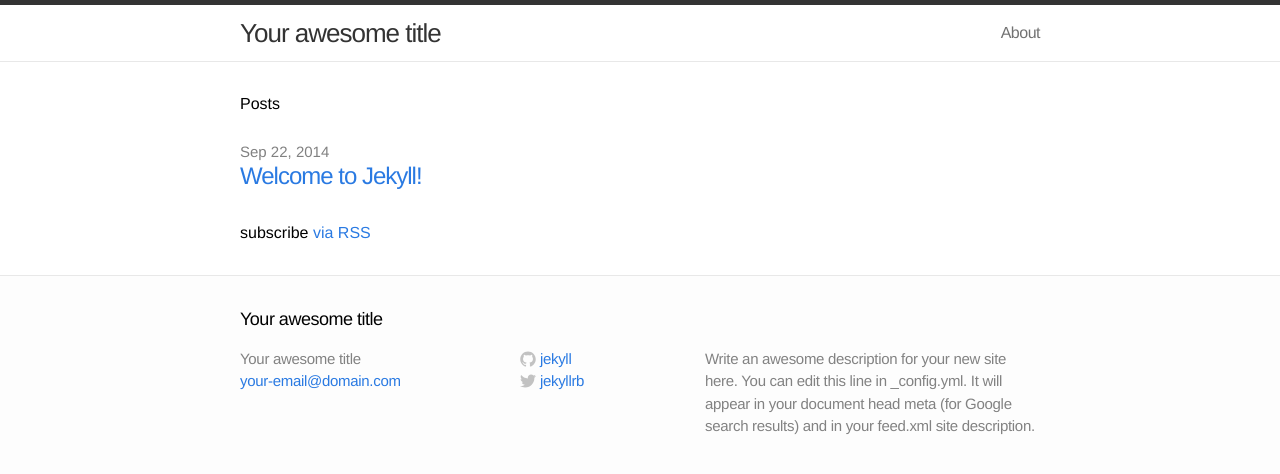
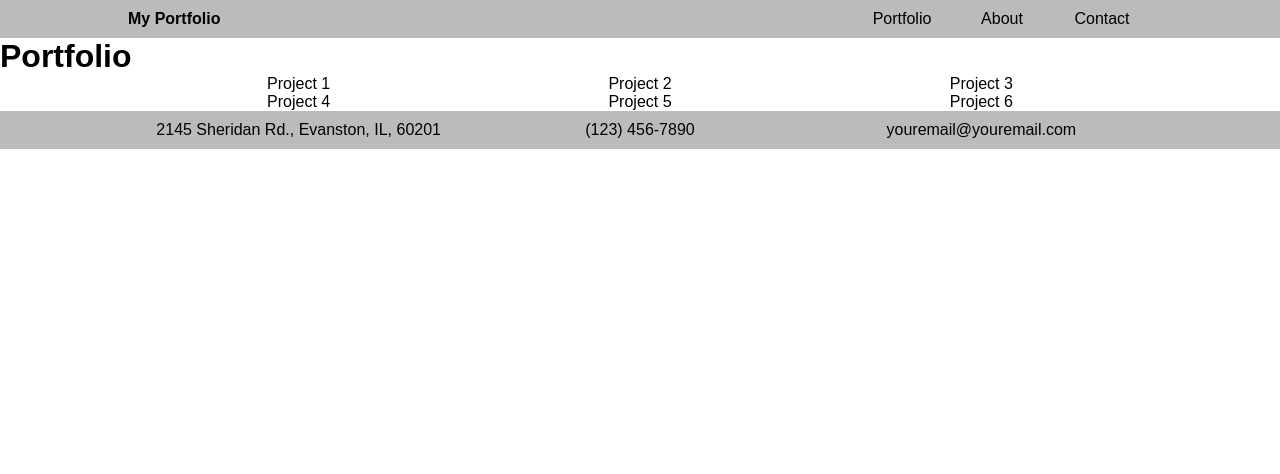
Before and after one commit to jonrovira/msr-student-template, a Jekyll site: the page built from index.html, in a window 1280 px wide. Shown: the top 474 px of the page. Built offline with Jekyll 4.4.1, drawn with Linux system fonts in a browser that asks for light colours; nearby versions of some CDN libraries.

Commit message:
started on template

```diff
--- a/_config.yml
+++ b/_config.yml
@@ -1,12 +1,13 @@
 # Site settings
-title: Your awesome title
-email: your-email@domain.com
-description: "Write an awesome description for your new site here. You can edit this line in _config.yml. It will appear in your document head meta (for Google search results) and in your feed.xml site description."
-baseurl: ""
-url: "http://yourdomain.com"
-twitter_username: jekyllrb
-github_username:  jekyll
+title:              Portfolio Template
+email:              your-email@domain.com
+description:        "Portfolio template for students in the MSR program at Northwestern University"
+url:                "http://localhost:4000"
+baseurl:            /msr-student-template
+
+# File structure settings
+image_path:         /public/images
 
 # Build settings
-markdown: kramdown
-permalink: pretty
+markdown:           kramdown
+permalink:          pretty
--- a/_includes/footer.html
+++ b/_includes/footer.html
@@ -1,61 +1,7 @@
-<footer class="site-footer">
-
-  <div class="wrap">
-
-    <h2 class="footer-heading">{{ site.title }}</h2>
-
-    <div class="footer-col-1 column">
-      <ul>
-        <li>{{ site.title }}</li>
-        <li><a href="mailto:{{ site.email }}">{{ site.email }}</a></li>
-      </ul>
-    </div>
-
-    <div class="footer-col-2 column">
-      <ul>
-        {% if site.github_username %}<li>
-          <a href="https://github.com/{{ site.github_username }}">
-            <span class="icon github">
-              <svg version="1.1" class="github-icon-svg" xmlns="http://www.w3.org/2000/svg" xmlns:xlink="http://www.w3.org/1999/xlink" x="0px" y="0px"
-                 viewBox="0 0 16 16" enable-background="new 0 0 16 16" xml:space="preserve">
-                <path fill-rule="evenodd" clip-rule="evenodd" fill="#C2C2C2" d="M7.999,0.431c-4.285,0-7.76,3.474-7.76,7.761
-                c0,3.428,2.223,6.337,5.307,7.363c0.388,0.071,0.53-0.168,0.53-0.374c0-0.184-0.007-0.672-0.01-1.32
-                c-2.159,0.469-2.614-1.04-2.614-1.04c-0.353-0.896-0.862-1.135-0.862-1.135c-0.705-0.481,0.053-0.472,0.053-0.472
-                c0.779,0.055,1.189,0.8,1.189,0.8c0.692,1.186,1.816,0.843,2.258,0.645c0.071-0.502,0.271-0.843,0.493-1.037
-                C4.86,11.425,3.049,10.76,3.049,7.786c0-0.847,0.302-1.54,0.799-2.082C3.768,5.507,3.501,4.718,3.924,3.65
-                c0,0,0.652-0.209,2.134,0.796C6.677,4.273,7.34,4.187,8,4.184c0.659,0.003,1.323,0.089,1.943,0.261
-                c1.482-1.004,2.132-0.796,2.132-0.796c0.423,1.068,0.157,1.857,0.077,2.054c0.497,0.542,0.798,1.235,0.798,2.082
-                c0,2.981-1.814,3.637-3.543,3.829c0.279,0.24,0.527,0.713,0.527,1.437c0,1.037-0.01,1.874-0.01,2.129
-                c0,0.208,0.14,0.449,0.534,0.373c3.081-1.028,5.302-3.935,5.302-7.362C15.76,3.906,12.285,0.431,7.999,0.431z"/>
-              </svg>
-            </span>
-            <span class="username">{{ site.github_username }}</span>
-          </a>
-        </li>{% endif %}
-        {% if site.twitter_username %}<li>
-          <a href="https://twitter.com/{{ site.twitter_username }}">
-            <span class="icon twitter">
-              <svg version="1.1" class="twitter-icon-svg" xmlns="http://www.w3.org/2000/svg" xmlns:xlink="http://www.w3.org/1999/xlink" x="0px" y="0px"
-                 viewBox="0 0 16 16" enable-background="new 0 0 16 16" xml:space="preserve">
-                <path fill="#C2C2C2" d="M15.969,3.058c-0.586,0.26-1.217,0.436-1.878,0.515c0.675-0.405,1.194-1.045,1.438-1.809
-                c-0.632,0.375-1.332,0.647-2.076,0.793c-0.596-0.636-1.446-1.033-2.387-1.033c-1.806,0-3.27,1.464-3.27,3.27
-                c0,0.256,0.029,0.506,0.085,0.745C5.163,5.404,2.753,4.102,1.14,2.124C0.859,2.607,0.698,3.168,0.698,3.767
-                c0,1.134,0.577,2.135,1.455,2.722C1.616,6.472,1.112,6.325,0.671,6.08c0,0.014,0,0.027,0,0.041c0,1.584,1.127,2.906,2.623,3.206
-                C3.02,9.402,2.731,9.442,2.433,9.442c-0.211,0-0.416-0.021-0.615-0.059c0.416,1.299,1.624,2.245,3.055,2.271
-                c-1.119,0.877-2.529,1.4-4.061,1.4c-0.264,0-0.524-0.015-0.78-0.046c1.447,0.928,3.166,1.469,5.013,1.469
-                c6.015,0,9.304-4.983,9.304-9.304c0-0.142-0.003-0.283-0.009-0.423C14.976,4.29,15.531,3.714,15.969,3.058z"/>
-              </svg>
-            </span>
-            <span class="username">{{ site.twitter_username }}</span>
-          </a>
-        </li>{% endif %}
-      </ul>
-    </div>
-
-    <div class="footer-col-3 column">
-      <p class="text">{{ site.description }}</p>
-    </div>
-
-  </div>
-
+<footer>
+    <ul>
+    	<li>2145 Sheridan Rd., Evanston, IL, 60201</li>
+    	<li>(123) 456-7890</li>
+    	<li>youremail@youremail.com</li>
+    </ul>
 </footer>
--- a/_includes/head.html
+++ b/_includes/head.html
@@ -1,12 +1,9 @@
 <head>
-    <meta charset="utf-8">
-    <meta http-equiv="X-UA-Compatible" content="IE=edge">
-    <title>{% if page.title %}{{ page.title }}{% else %}{{ site.title }}{% endif %}</title>
-    <meta name="viewport" content="width=device-width">
-    <meta name="description" content="{{ site.description }}">
-    <link rel="canonical" href="{{ page.url | replace:'index.html','' | prepend: site.baseurl | prepend: site.url }}">
+	<meta charset="utf-8">
 
-    <!-- Custom CSS -->
-    <link rel="stylesheet" href="{{ "/css/main.css" | prepend: site.baseurl }}">
+	<title>{{ site.title }}</title>
 
+	<link rel="stylesheet" href="{{ site.baseurl }}/public/stylesheets/style.css">
+
+	<script src="//ajax.googleapis.com/ajax/libs/jquery/2.1.1/jquery.min.js"></script>
 </head>
--- a/_includes/header.html
+++ b/_includes/header.html
@@ -1,28 +1,10 @@
-<header class="site-header">
-
-  <div class="wrap">
-
-    <a class="site-title" href="{{ site.baseurl }}/">{{ site.title }}</a>
-
-    <nav class="site-nav">
-      <a href="#" class="menu-icon">
-        <svg version="1.1" xmlns="http://www.w3.org/2000/svg" xmlns:xlink="http://www.w3.org/1999/xlink" x="0px" y="0px"
-           viewBox="0 0 18 15" enable-background="new 0 0 18 15" xml:space="preserve">
-          <path fill="#505050" d="M18,1.484c0,0.82-0.665,1.484-1.484,1.484H1.484C0.665,2.969,0,2.304,0,1.484l0,0C0,0.665,0.665,0,1.484,0
-            h15.031C17.335,0,18,0.665,18,1.484L18,1.484z"/>
-          <path fill="#505050" d="M18,7.516C18,8.335,17.335,9,16.516,9H1.484C0.665,9,0,8.335,0,7.516l0,0c0-0.82,0.665-1.484,1.484-1.484
-            h15.031C17.335,6.031,18,6.696,18,7.516L18,7.516z"/>
-          <path fill="#505050" d="M18,13.516C18,14.335,17.335,15,16.516,15H1.484C0.665,15,0,14.335,0,13.516l0,0
-            c0-0.82,0.665-1.484,1.484-1.484h15.031C17.335,12.031,18,12.696,18,13.516L18,13.516z"/>
-        </svg>
-      </a>
-      <div class="trigger">
-        {% for page in site.pages %}
-          {% if page.title %}<a class="page-link" href="{{ page.url | prepend: site.baseurl }}">{{ page.title }}</a>{% endif %}
-        {% endfor %}
-      </div>
+<header>
+    <nav>
+    	<h1>My Portfolio</h1>
+    	<ul>
+    		<li><a href="#">Portfolio</a></li>
+    		<li><a href="#">About</a></li>
+    		<li><a href="#">Contact</a></li>
+    	</ul>
     </nav>
-
-  </div>
-
 </header>
--- a/_layouts/default.html
+++ b/_layouts/default.html
@@ -1,19 +1,18 @@
 <!DOCTYPE html>
 <html>
-
   {% include head.html %}
 
-    <body>
+  <body>
 
-    {% include header.html %}
+    <div id="wrapper">
 
-    <div class="page-content">
-      <div class="wrap">
+      {% include header.html %}
+
       {{ content }}
-      </div>
+
+      {% include footer.html %}
+
     </div>
 
-    {% include footer.html %}
-
-    </body>
+  </body>
 </html>
--- a/css/main.css
+++ /dev/null
@@ -1,410 +0,0 @@
-/* Base */
-/* ----------------------------------------------------------*/
-
-* {
-  margin: 0;
-  padding: 0;
-}
-
-html, body { height: 100%; }
-
-body {
-  font-family: Helvetica, Arial, sans-serif;
-  font-size: 16px;
-  line-height: 1.5;
-  font-weight: 300;
-  background-color: #fdfdfd;
-}
-
-h1, h2, h3, h4, h5, h6 { font-size: 100%; font-weight: 400; }
-
-a         { color: #2a7ae2; text-decoration: none; }
-a:hover   { color: #000; text-decoration: underline; }
-a:visited { color: #205caa; }
-
-/* Utility */
-
-.wrap:before,
-.wrap:after { content:""; display:table; }
-.wrap:after { clear: both; }
-.wrap {
-  max-width: 800px;
-  padding: 0 30px;
-  margin: 0 auto;
-  zoom: 1;
-}
-
-
-/* Layout Styles */
-/* ----------------------------------------------------------*/
-
-/* Site header */
-
-.site-header {
-  border-top: 5px solid #333;
-  border-bottom: 1px solid #e8e8e8;
-  min-height: 56px;
-  background-color: white;
-}
-
-.site-title,
-.site-title:hover,
-.site-title:visited {
-  display: block;
-  color: #333;
-  font-size: 26px;
-  letter-spacing: -1px;
-  float: left;
-  line-height: 56px;
-  position: relative;
-  z-index: 1;
-}
-
-.site-nav {
-  float: right;
-  line-height: 56px;
-}
-
-.site-nav .menu-icon { display: none; }
-
-.site-nav .page-link {
-  margin-left: 20px;
-  color: #727272;
-  letter-spacing: -.5px;
-}
-
-/* Site footer */
-
-.site-footer {
-  border-top: 1px solid #e8e8e8;
-  padding: 30px 0;
-}
-
-.footer-heading {
-  font-size: 18px;
-  font-weight: 300;
-  letter-spacing: -.5px;
-  margin-bottom: 15px;
-}
-
-.site-footer .column { float: left; margin-bottom: 15px; }
-
-.footer-col-1 {
-  width: 270px; /*fallback*/
-  width: -webkit-calc(35% - 10px);
-  width: -moz-calc(35% - 10px);
-  width: -o-calc(35% - 10px);
-  width: calc(35% - 10px);
-  margin-right: 10px
-}
-.footer-col-2 {
-  width: 175px; /*fallback*/
-  width: -webkit-calc(23.125% - 10px);
-  width: -moz-calc(23.125% - 10px);
-  width: -o-calc(23.125% - 10px);
-  width: calc(23.125% - 10px);
-  margin-right: 10px
-}
-.footer-col-3 {
-  width: 335px; /*fallback*/
-  width: -webkit-calc(41.875%);
-  width: -moz-calc(41.875%);
-  width: -o-calc(41.875%);
-  width: calc(41.875%);
-}
-
-.site-footer ul { list-style: none; }
-
-.site-footer li,
-.site-footer p {
-  font-size: 15px;
-  letter-spacing: -.3px;
-  color: #828282;
-}
-
-.github-icon-svg,
-.twitter-icon-svg {
-  display: inline-block;
-  width: 16px;
-  height: 16px;
-  position: relative;
-  top: 3px;
-}
-
-
-/* Page Content styles */
-/* ----------------------------------------------------------*/
-
-.page-content {
-  padding: 30px 0;
-  background-color: #fff;
-}
-
-
-/* Home styles */
-/* ----------------------------------------------------------*/
-
-.home h1 { margin-bottom: 25px; }
-
-.posts { list-style-type: none; }
-
-.posts li { margin-bottom: 30px; }
-
-.posts .post-link {
-  font-size: 24px;
-  letter-spacing: -1px;
-  line-height: 1;
-}
-
-.posts .post-date {
-  display: block;
-  font-size: 15px;
-  color: #818181;
-}
-
-
-/* Post styles */
-/* ----------------------------------------------------------*/
-
-.post-header { margin: 10px 0 30px; }
-
-.post-header h1 {
-  font-size: 42px;
-  letter-spacing: -1.75px;
-  line-height: 1;
-  font-weight: 300;
-}
-
-.post-header .meta {
-  font-size: 15px;
-  color: #818181;
-  margin-top: 5px;
-}
-
-.post-content { margin: 0 0 30px; }
-
-.post-content > * { margin: 20px 0; }
-
-
-.post-content h1,
-.post-content h2,
-.post-content h3,
-.post-content h4,
-.post-content h5,
-.post-content h6 {
-  line-height: 1;
-  font-weight: 300;
-  margin: 40px 0 20px;
-}
-
-.post-content h2 {
-  font-size: 32px;
-  letter-spacing: -1.25px;
-}
-
-.post-content h3 {
-  font-size: 26px;
-  letter-spacing: -1px;
-}
-
-.post-content h4 {
-  font-size: 20px;
-  letter-spacing: -1px;
-}
-
-.post-content blockquote {
-  border-left: 4px solid #e8e8e8;
-  padding-left: 20px;
-  font-size: 18px;
-  opacity: .6;
-  letter-spacing: -1px;
-  font-style: italic;
-  margin: 30px 0;
-}
-
-.post-content ul,
-.post-content ol { padding-left: 20px; }
-
-.post pre,
-.post code {
-  border: 1px solid #d5d5e9;
-  background-color: #eef;
-  padding: 8px 12px;
-  -webkit-border-radius: 3px;
-  -moz-border-radius: 3px;
-  border-radius: 3px;
-  font-size: 15px;
-  overflow:scroll;
-}
-
-.post code { padding: 1px 5px; }
-
-.post ul,
-.post ol { margin-left: 1.35em; }
-
-.post pre code {
-  border: 0;
-  padding-right: 0;
-  padding-left: 0;
-}
-
-/* terminal */
-.post pre.terminal {
-  border: 1px solid #000;
-  background-color: #333;
-  color: #FFF;
-  -webkit-border-radius: 3px;
-  -moz-border-radius: 3px;
-  border-radius: 3px;
-}
-
-.post pre.terminal code { background-color: #333; }
-
-/* Syntax highlighting styles */
-/* ----------------------------------------------------------*/
-
-.highlight  { background: #ffffff; }
-.highlight .c { color: #999988; font-style: italic } /* Comment */
-.highlight .err { color: #a61717; background-color: #e3d2d2 } /* Error */
-.highlight .k { font-weight: bold } /* Keyword */
-.highlight .o { font-weight: bold } /* Operator */
-.highlight .cm { color: #999988; font-style: italic } /* Comment.Multiline */
-.highlight .cp { color: #999999; font-weight: bold } /* Comment.Preproc */
-.highlight .c1 { color: #999988; font-style: italic } /* Comment.Single */
-.highlight .cs { color: #999999; font-weight: bold; font-style: italic } /* Comment.Special */
-.highlight .gd { color: #000000; background-color: #ffdddd } /* Generic.Deleted */
-.highlight .gd .x { color: #000000; background-color: #ffaaaa } /* Generic.Deleted.Specific */
-.highlight .ge { font-style: italic } /* Generic.Emph */
-.highlight .gr { color: #aa0000 } /* Generic.Error */
-.highlight .gh { color: #999999 } /* Generic.Heading */
-.highlight .gi { color: #000000; background-color: #ddffdd } /* Generic.Inserted */
-.highlight .gi .x { color: #000000; background-color: #aaffaa } /* Generic.Inserted.Specific */
-.highlight .go { color: #888888 } /* Generic.Output */
-.highlight .gp { color: #555555 } /* Generic.Prompt */
-.highlight .gs { font-weight: bold } /* Generic.Strong */
-.highlight .gu { color: #aaaaaa } /* Generic.Subheading */
-.highlight .gt { color: #aa0000 } /* Generic.Traceback */
-.highlight .kc { font-weight: bold } /* Keyword.Constant */
-.highlight .kd { font-weight: bold } /* Keyword.Declaration */
-.highlight .kp { font-weight: bold } /* Keyword.Pseudo */
-.highlight .kr { font-weight: bold } /* Keyword.Reserved */
-.highlight .kt { color: #445588; font-weight: bold } /* Keyword.Type */
-.highlight .m { color: #009999 } /* Literal.Number */
-.highlight .s { color: #d14 } /* Literal.String */
-.highlight .na { color: #008080 } /* Name.Attribute */
-.highlight .nb { color: #0086B3 } /* Name.Builtin */
-.highlight .nc { color: #445588; font-weight: bold } /* Name.Class */
-.highlight .no { color: #008080 } /* Name.Constant */
-.highlight .ni { color: #800080 } /* Name.Entity */
-.highlight .ne { color: #990000; font-weight: bold } /* Name.Exception */
-.highlight .nf { color: #990000; font-weight: bold } /* Name.Function */
-.highlight .nn { color: #555555 } /* Name.Namespace */
-.highlight .nt { color: #000080 } /* Name.Tag */
-.highlight .nv { color: #008080 } /* Name.Variable */
-.highlight .ow { font-weight: bold } /* Operator.Word */
-.highlight .w { color: #bbbbbb } /* Text.Whitespace */
-.highlight .mf { color: #009999 } /* Literal.Number.Float */
-.highlight .mh { color: #009999 } /* Literal.Number.Hex */
-.highlight .mi { color: #009999 } /* Literal.Number.Integer */
-.highlight .mo { color: #009999 } /* Literal.Number.Oct */
-.highlight .sb { color: #d14 } /* Literal.String.Backtick */
-.highlight .sc { color: #d14 } /* Literal.String.Char */
-.highlight .sd { color: #d14 } /* Literal.String.Doc */
-.highlight .s2 { color: #d14 } /* Literal.String.Double */
-.highlight .se { color: #d14 } /* Literal.String.Escape */
-.highlight .sh { color: #d14 } /* Literal.String.Heredoc */
-.highlight .si { color: #d14 } /* Literal.String.Interpol */
-.highlight .sx { color: #d14 } /* Literal.String.Other */
-.highlight .sr { color: #009926 } /* Literal.String.Regex */
-.highlight .s1 { color: #d14 } /* Literal.String.Single */
-.highlight .ss { color: #990073 } /* Literal.String.Symbol */
-.highlight .bp { color: #999999 } /* Name.Builtin.Pseudo */
-.highlight .vc { color: #008080 } /* Name.Variable.Class */
-.highlight .vg { color: #008080 } /* Name.Variable.Global */
-.highlight .vi { color: #008080 } /* Name.Variable.Instance */
-.highlight .il { color: #009999 } /* Literal.Number.Integer.Long */
-
-
-/* media queries */
-/* ----------------------------------------------------------*/
-
-
-@media screen and (max-width: 750px) {
-
-  .footer-col-1 { width: 50%; }
-
-  .footer-col-2 {
-    width: 45%; /*fallback*/
-    width: -webkit-calc(50% - 10px);
-    width: -moz-calc(50% - 10px);
-    width: -o-calc(50% - 10px);
-    width: calc(50% - 10px);
-    margin-right: 0;
-  }
-
-  .site-footer .column.footer-col-3 {
-    width: auto;
-    float: none;
-    clear: both;
-  }
-
-}
-
-@media screen and (max-width: 600px) {
-
-  .wrap { padding: 0 12px; }
-
-  .site-nav {
-    position: fixed;
-    z-index: 10;
-    top: 14px; right: 8px;
-    background-color: white;
-    -webkit-border-radius: 5px;
-    -moz-border-radius: 5px;
-    border-radius: 5px;
-    border: 1px solid #e8e8e8;
-  }
-
-  .site-nav .menu-icon {
-    display: block;
-    font-size: 24px;
-    color: #505050;
-    float: right;
-    width: 36px;
-    text-align: center;
-    line-height: 36px;
-  }
-
-  .site-nav .menu-icon svg { width: 18px; height: 16px; }
-
-  .site-nav .trigger {
-    clear: both;
-    margin-bottom: 5px;
-    display: none;
-  }
-
-  .site-nav:hover .trigger { display: block; }
-
-  .site-nav .page-link {
-    display: block;
-    text-align: right;
-    line-height: 1.25;
-    padding: 5px 10px;
-    margin: 0;
-  }
-
-  .post-header h1 { font-size: 36px; }
-  .post-content h2 { font-size: 28px; }
-  .post-content h3 { font-size: 22px; }
-  .post-content h4 { font-size: 18px; }
-  .post-content blockquote { padding-left: 10px; }
-  .post-content ul,
-  .post-content ol { padding-left: 10px; }
-
-  .site-footer .column {
-    float: none;
-    clear: both;
-    width: auto;
-    margin: 0 0 15px; }
-
-}
--- a/index.html
+++ b/index.html
@@ -2,19 +2,14 @@
 layout: default
 ---
 
-<div class="home">
-
-  <h1>Posts</h1>
-
-  <ul class="posts">
-    {% for post in site.posts %}
-      <li>
-        <span class="post-date">{{ post.date | date: "%b %-d, %Y" }}</span>
-        <a class="post-link" href="{{ post.url | prepend: site.baseurl }}">{{ post.title }}</a>
-      </li>
-    {% endfor %}
-  </ul>
-
-  <p class="rss-subscribe">subscribe <a href="{{ "/feed.xml" | prepend: site.baseurl }}">via RSS</a></p>
-
-</div>
+<main id="portfolio">
+    <h1>Portfolio</h1>
+    <ul id="portfolio-gallery">
+        <li><a href="#">Project 1</a></li>
+        <li><a href="#">Project 2</a></li>
+        <li><a href="#">Project 3</a></li>
+        <li><a href="#">Project 4</a></li>
+        <li><a href="#">Project 5</a></li>
+        <li><a href="#">Project 6</a></li>
+    </ul>
+</main>
--- /dev/null
+++ b/public/stylesheets/style.css
@@ -0,0 +1,60 @@
+/* Variables */
+/* Templating */
+html, body, div, span, h1, h2, h3, h4,
+h5, h6, p, a, img, i, ol, ul, li, form,
+label, table, caption {
+  margin: 0;
+  padding: 0; }
+
+html {
+  width: 100%;
+  font-family: Arial, Helvetica, sans-serif; }
+  html body {
+    /* Header */
+    /* Footer */ }
+    html body header {
+      width: 100%;
+      background-color: #bbb; }
+      html body header nav {
+        margin: 0 auto;
+        padding: 10px 0;
+        width: 80%;
+        overflow: auto; }
+        html body header nav h1 {
+          float: left;
+          font-size: 16px; }
+        html body header nav ul {
+          float: right;
+          list-style: none; }
+          html body header nav ul li {
+            float: left;
+            width: 100px;
+            text-align: center; }
+            html body header nav ul li a {
+              text-decoration: none;
+              color: inherit; }
+    html body main#portfolio ul#portfolio-gallery {
+      margin: 0 auto;
+      width: 80%;
+      overflow: auto; }
+      html body main#portfolio ul#portfolio-gallery li {
+        float: left;
+        width: calc(100% / 3);
+        list-style: none;
+        text-align: center; }
+        html body main#portfolio ul#portfolio-gallery li a {
+          color: inherit;
+          text-decoration: none; }
+    html body footer {
+      width: 100%;
+      background-color: #bbb; }
+      html body footer ul {
+        margin: 0 auto;
+        padding: 10px 0;
+        width: 80%;
+        overflow: auto;
+        list-style: none; }
+        html body footer ul li {
+          float: left;
+          width: calc(100% / 3);
+          text-align: center; }
```
Also changed, not shown: public/stylesheets/style.scss (added, +98 -0 lines), README.md (added).
